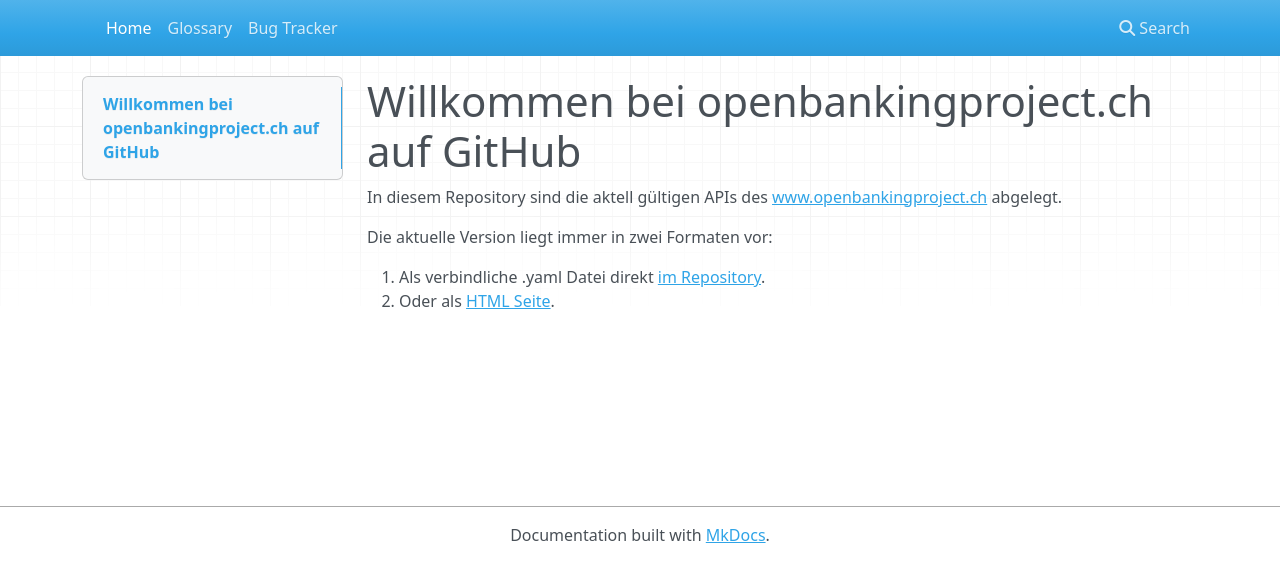
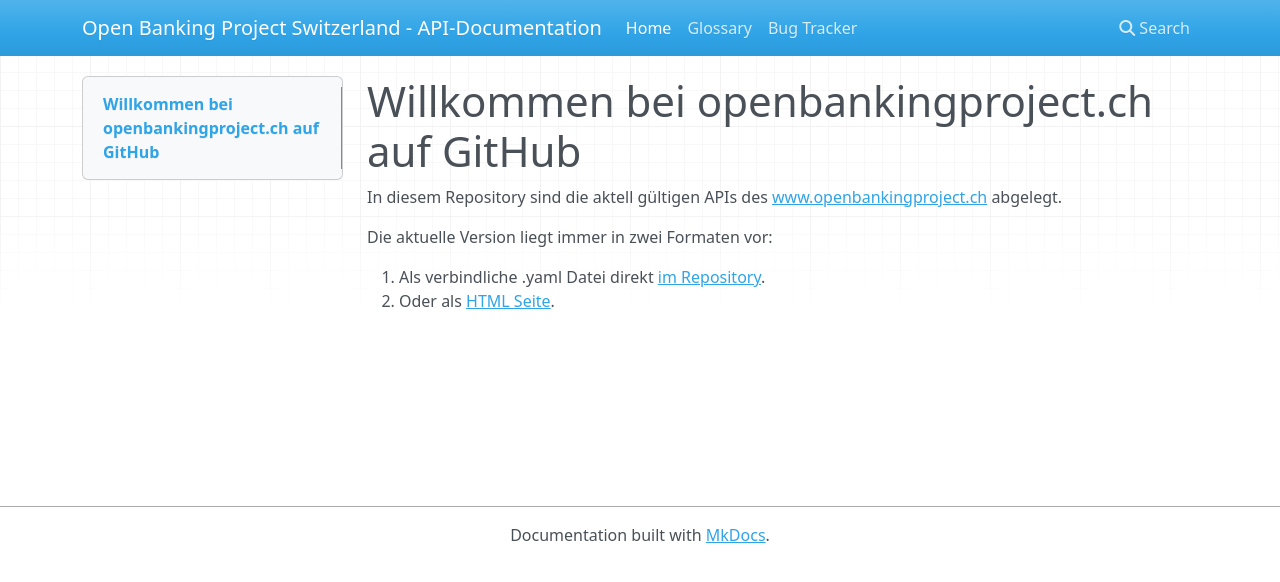
Before and after one commit to openbankingproject-ch/obp-apis, an MkDocs documentation site: the page built from docs/README.md, in a window 1280 px wide. Shown: the top 582 px of the page. Built offline with MkDocs 1.6.1, drawn with Linux system fonts in a browser that asks for light colours; nearby versions of some CDN libraries.

Commit message:
Update mkdocs.yml

```diff
--- a/mkdocs.yml
+++ b/mkdocs.yml
@@ -1,6 +1,7 @@
+site_name: Open Banking Project Switzerland - API-Documentation
 site_url: https://example.com/foo/
 
 nav:
     - Home: README.md
-    - Glossary: GLOSSARY.MD
+    - Glossary: GLOSSARY.md
     - Bug Tracker: /issues/
```
